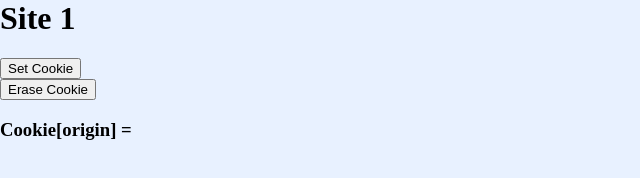
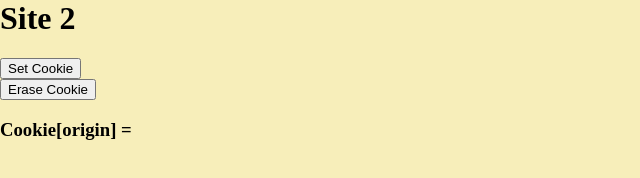
Before and after one commit to grios/html-cookies-handler, a plain HTML site: page index.html in a window 1280 px wide. Shown: the whole page, without its empty margins (0-640 px from the left). Drawn offline with Linux system fonts and the light colour scheme.

Commit message:
Update Site 2

```diff
--- a/index.html
+++ b/index.html
@@ -1,5 +1,5 @@
 <html>
-<title>Site 1</title>
+<title>Site 2</title>
 <style>
     html, body {
     margin: 0;
@@ -13,6 +13,7 @@
         let expires = "expires=" + d.toUTCString();
         document.cookie = cname + "=" + cvalue + ";" + expires + ";path=/";
         init();
+        window.location.reload();
     }
 
     function getCookie(cname) {
@@ -28,6 +29,7 @@
     function eraseCookie(name) {
         document.cookie = name + '=; Max-Age=-99999999;';
         init();
+        window.location.reload();
     }
 
     function init() {
@@ -35,9 +37,9 @@
     }
 </script>
 
-<body onload="init()" style="background-color: #e8f1ff;">
+<body onload="init()" style="background-color: #f7eeba;">
     <div id="root">
-        <h1>Site 1</h1>
+        <h1>Site 2</h1>
         <button type="button" onclick="setCookie('origin','new',1)">Set Cookie</button>
     </div>
     <div>
```
